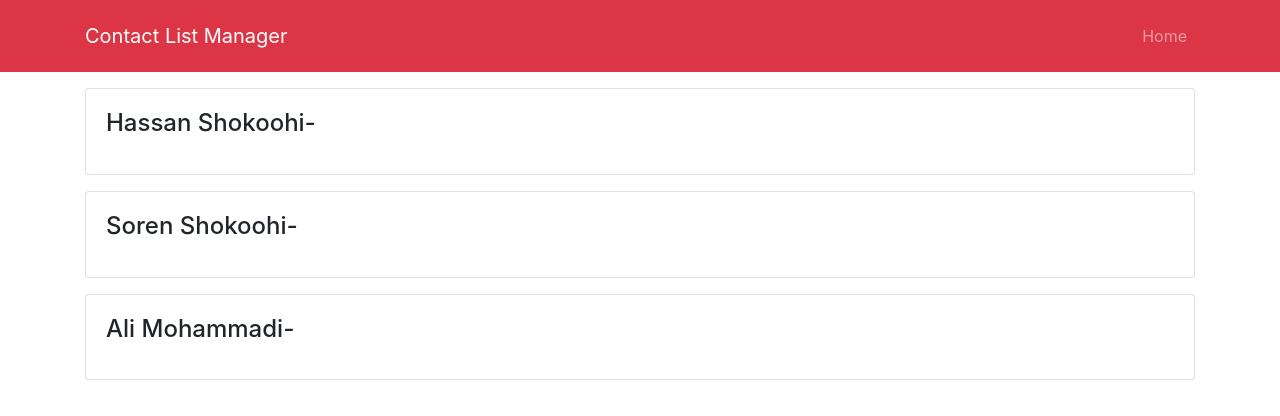
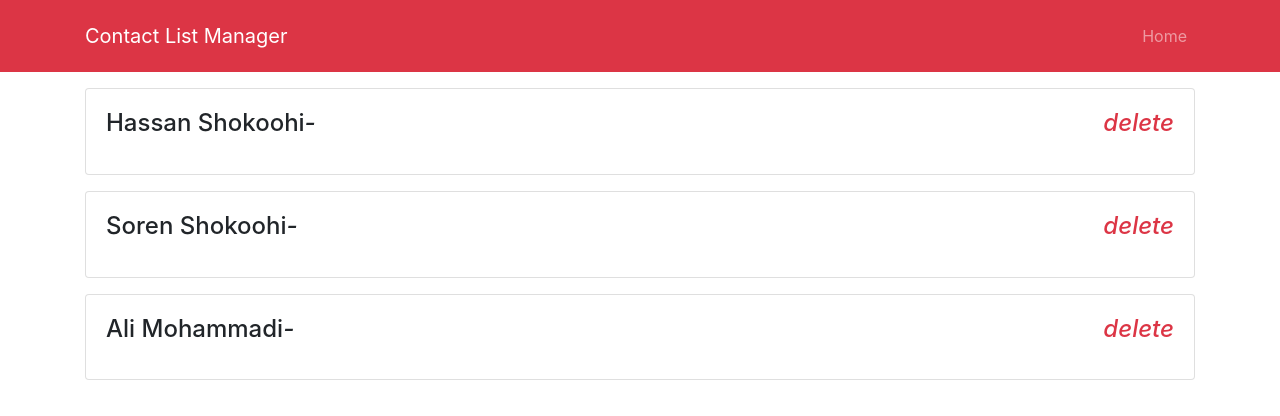
Before and after one commit to hassanshokoohimatin/contact-manager-react, a React (Create React App) app: page / in a window 1280 px wide. Shown: the top 416 px of the page. Built offline with nearby package versions, Linux system fonts and the light colour scheme.

Commit message:
change state of a component from other component...delete contact

```diff
--- a/src/components/contact.js
+++ b/src/components/contact.js
@@ -13,13 +13,21 @@ class Contact extends Component {
     showClick = (e) => {
         this.setState({showInfo: ! this.state.showInfo})
     }
+
+    deleteContact = () => {
+        this.props.deleteContact();
+    }
     render() {
         const {name, email, phone} = this.props.contact;
         const {showInfo} = this.state;
         return (
                 <div className="card card-body mb-3">
                     <h4 className="mb-3">{name}
-                     <i onClick={this.showClick}>-</i>
+                     <i onClick={this.showClick} style={{cursor: "pointer"}}>-</i>
+                     <i className="float-right text-danger"
+                        style={{cursor: "pointer"}} onClick={this.deleteContact}>
+                         delete
+                     </i>
                     </h4>
                     {showInfo ?
                         <ul className="list-group">
@@ -36,7 +44,8 @@ class Contact extends Component {
 }
 
 Contact.propTypes = {
-    contact: PropTypes.object.isRequired
+    contact: PropTypes.object.isRequired,
+    deleteContact: PropTypes.func.isRequired
 }
 
 export default Contact;
--- a/src/components/contacts.js
+++ b/src/components/contacts.js
@@ -27,12 +27,18 @@ class Contacts extends Component {
             ]
         }
     }
+
+    deletePerson = (id) => {
+        let newContacts = this.state.contacts.filter(contact => contact.id !== id);
+        this.setState({contacts: newContacts});
+    }
     render() {
         return (
             <React.Fragment>
                 {this.state.contacts.map(contact => (
 
-                    <Contact key={contact.id} contact={contact} />
+                    <Contact key={contact.id} contact={contact}
+                        deleteContact={this.deletePerson.bind(this, contact.id)} />
 
                 ))
                 }
```
